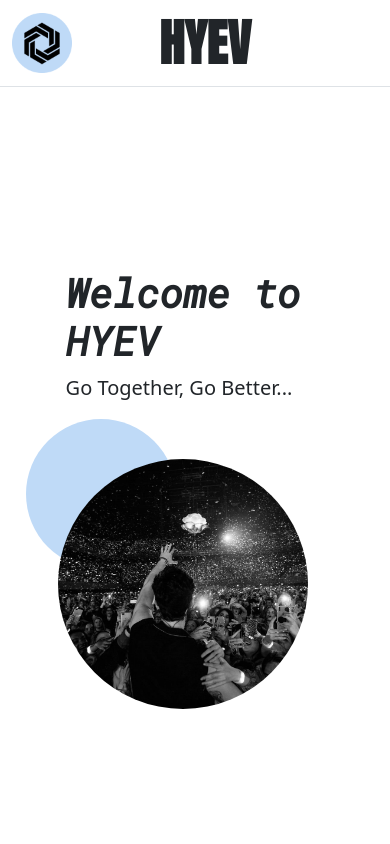
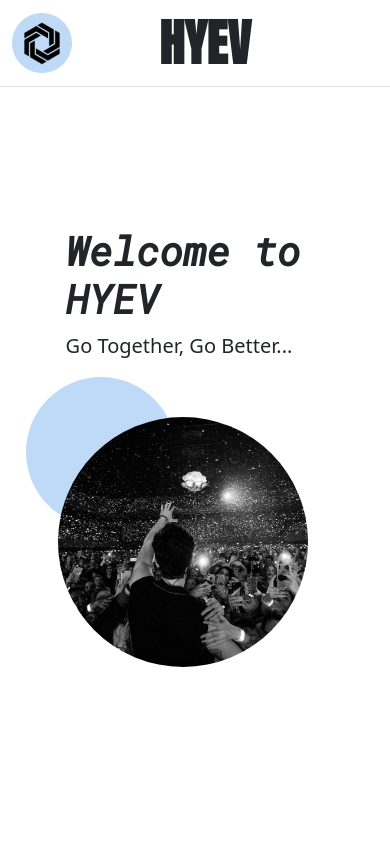
Before and after one commit to HYEV/FrontendV1, a React (Create React App) app: page / in a window 390 px wide. Shown: the top 844 px of the page. Built offline with nearby package versions, Linux system fonts and the light colour scheme; a web font is replaced by a local one.

Commit message:
mobile responsive

```diff
--- a/src/App.css
+++ b/src/App.css
@@ -56,6 +56,9 @@
     right: 50px;
 }
 
+.headerSection{
+    height: 90vh;
+}
 
 .section{
     height: 100vh;
@@ -93,7 +96,7 @@
         height: auto;
     }
     .headerSection{
-        height: 100vh;
+        height: 90vh;
     }
     .title{
         font-size: 40px;
```
Also changed, not shown: 10 other files (tests, documents, lock files or other folders).
